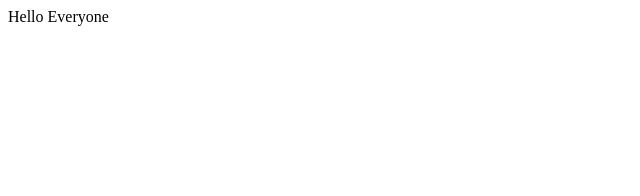
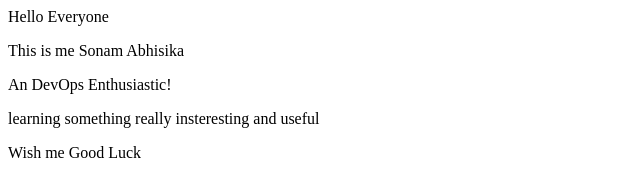
Before and after one commit to Sonam-DevOps/Dev-Ops, a plain HTML site: page index.html in a window 1280 px wide. Shown: the whole page, without its empty margins (0-640 px from the left). Drawn offline with Linux system fonts and the light colour scheme.

Commit message:
added text

```diff
--- a/index.html
+++ b/index.html
@@ -1 +1,5 @@
 <p>Hello Everyone</p>
+<p>This is me Sonam Abhisika</p>
+<p>An DevOps Enthusiastic!</p>
+<p>learning something really insteresting and useful</p>
+<p>Wish me Good Luck</p>
```
